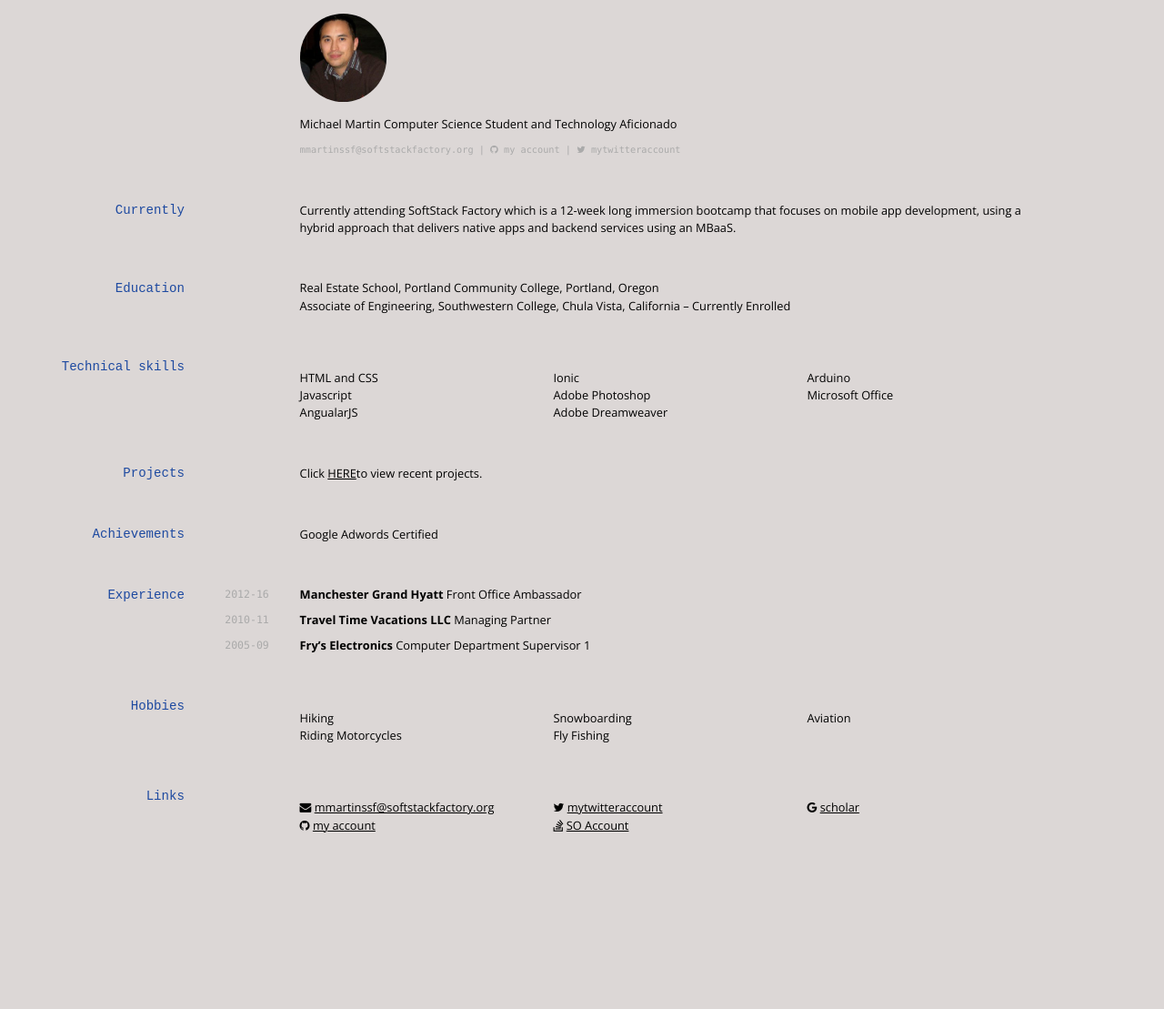
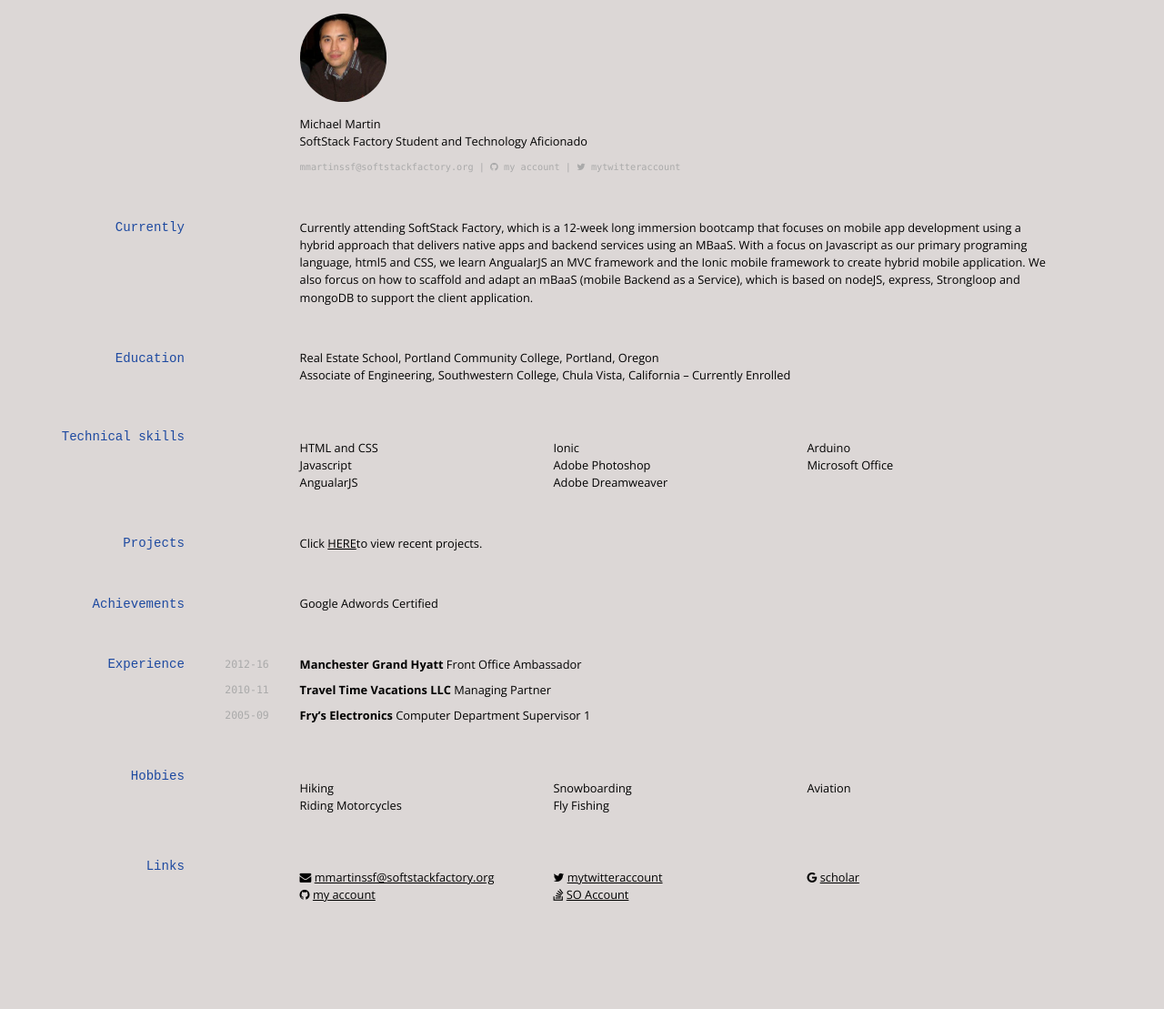
Before and after one commit to mmartinssf/mmartinssf.github.io, a Jekyll site: the page built from index.md, in a window 1280 px wide. Shown: the whole page at 91% size. Built offline with Jekyll 4.4.1, drawn with Linux system fonts in a browser that asks for light colours; nearby versions of some CDN libraries; before the commit the page ends 1032 px from its top, so only the background shows below that.

Commit message:
update currently

```diff
--- a/index.md
+++ b/index.md
@@ -5,8 +5,8 @@ title: Michael Martin's CV
 
 ![Michael](./media/profilePic.jpg){:.avatar}
 
-Michael Martin
-Computer Science Student and Technology Aficionado
+Michael Martin<br />
+SoftStack Factory Student and Technology Aficionado
 
 <div id="webaddress">
 <a href="mailto:">mmartinssf@softstackfactory.org</a>
@@ -19,7 +19,9 @@ Computer Science Student and Technology Aficionado
 
 ## Currently
 
-Currently attending SoftStack Factory which is a 12-week long immersion bootcamp that focuses on mobile app development, using a hybrid approach that delivers native apps and backend services using an MBaaS.
+Currently attending SoftStack Factory, which is a 12-week long immersion bootcamp that focuses on mobile app development using a hybrid approach that delivers native apps and backend services using an MBaaS.
+With a focus on Javascript as our primary programing language, html5 and CSS, we learn AngualarJS an MVC framework and the Ionic mobile framework to create hybrid mobile application.  We also forcus on how to
+scaffold and adapt an mBaaS (mobile Backend as a Service), which is based on nodeJS, express, Strongloop and mongoDB to support the client application.
 
 ## Education
 
```
Also changed, not shown: 1 other file.
